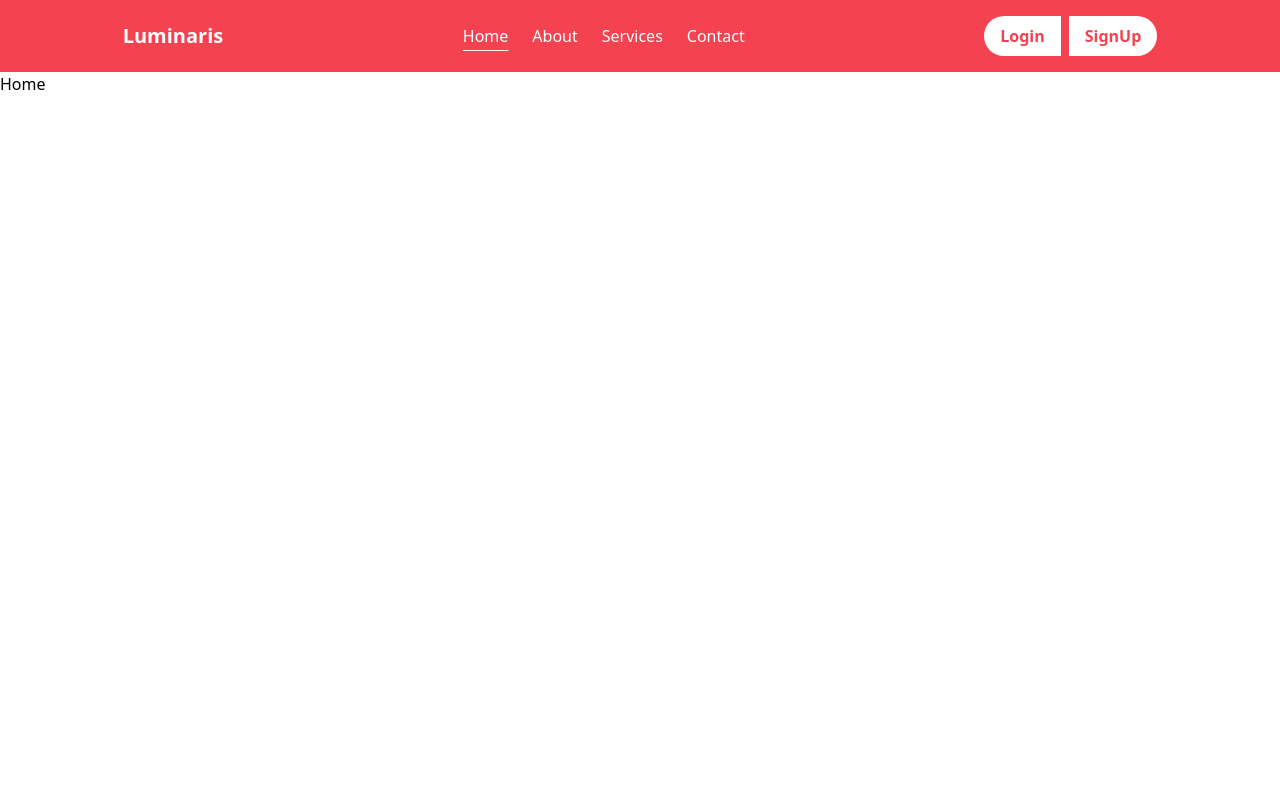
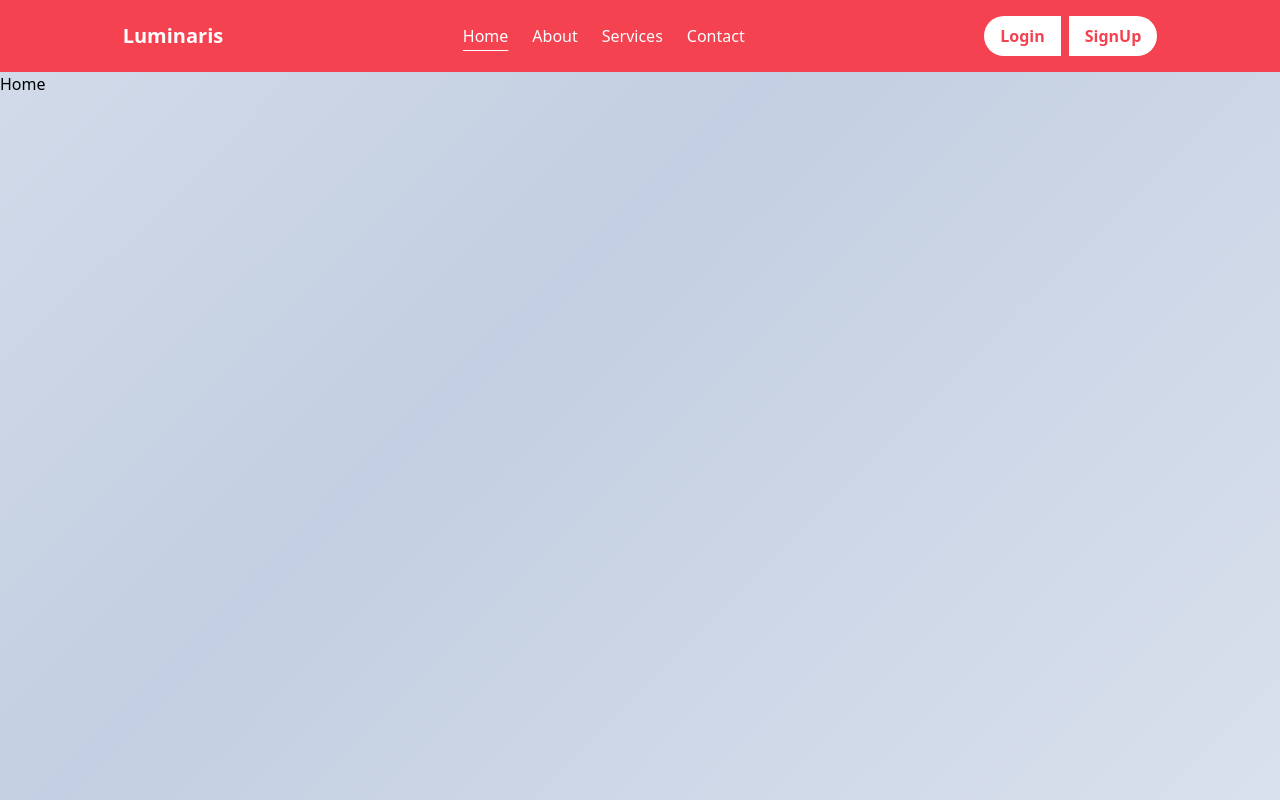
Before and after one commit to inzamulhaque1/Luminaris-client, a React (Vite) app: page / in a window 1280 px wide. Built offline with nearby package versions, Linux system fonts and the light colour scheme; no server answers.

Commit message:
registration isse not resolved

```diff
--- a/package.json
+++ b/package.json
@@ -10,11 +10,16 @@
     "preview": "vite preview"
   },
   "dependencies": {
+    "@emotion/react": "^11.14.0",
+    "@emotion/styled": "^11.14.0",
+    "@mui/material": "^6.4.6",
     "@tailwindcss/postcss": "^4.0.9",
     "@tailwindcss/vite": "^4.0.9",
     "axios": "^1.8.1",
     "cloudinary": "^2.5.1",
+    "framer-motion": "^12.4.7",
     "google-auth-library": "^9.15.1",
+    "jwt-decode": "^4.0.0",
     "postcss": "^8.5.3",
     "react": "^19.0.0",
     "react-dom": "^19.0.0",
--- a/src/index.css
+++ b/src/index.css
@@ -19,3 +19,25 @@
 .text-primary {
   color: var(--primary-color);
 }
+
+
+/* Add this to your global CSS file */
+body {
+  margin: 0;
+  min-height: 100vh;
+  background: linear-gradient(-45deg, #f5f7fa, #c3cfe2, #f5f7fa, #c3cfe2);
+  background-size: 400% 400%;
+  animation: gradientBG 10s ease infinite;
+}
+
+@keyframes gradientBG {
+  0% {
+    background-position: 0% 50%;
+  }
+  50% {
+    background-position: 100% 50%;
+  }
+  100% {
+    background-position: 0% 50%;
+  }
+}
--- /dev/null
+++ b/src/pages/Auth/Login.jsx
@@ -0,0 +1,11 @@
+import React from 'react';
+
+const Login = () => {
+    return (
+        <div>
+
+        </div>
+    );
+};
+
+export default Login;
--- a/src/routes/routes.jsx
+++ b/src/routes/routes.jsx
@@ -4,6 +4,7 @@ import {
 import MainLayout from "../layout/MainLayout";
 import Home from "../pages/Home/Home";
 import Signup from "../pages/Auth/Signup";
+import Login from "../pages/Auth/Login";
 
   export const router = createBrowserRouter([
     {
@@ -17,6 +18,10 @@ import Signup from "../pages/Auth/Signup";
         {
             path: "/signup",
             element: <Signup></Signup>,
+        },
+        {
+            path: "/login",
+            element: <Login></Login>,
         }
       ]
     },
--- /dev/null
+++ b/test.js
@@ -0,0 +1,15 @@
+import { useEffect } from "react";
+import { useState } from "react";
+
+
+const Counter = () => {
+    const [count, setCount] = useState(0);
+
+    useEffect(() => {
+        setInterval(() => {
+            setCount(count + 1);
+        }, 1000);
+    }, []);
+}
+
+export default Counter;
--- /dev/null
+++ b/test.jsx
@@ -0,0 +1,15 @@
+import { useEffect } from "react";
+import { useState } from "react";
+
+
+const Counter = () => {
+    const [count, setCount] = useState(0);
+
+    useEffect(() => {
+        setInterval(() => {
+            setCount(count + 1);
+        }, 1000);
+    }, []);
+}
+
+export default Counter;
```
Also changed, not shown: 1 other file (tests, documents, lock files or other folders).
